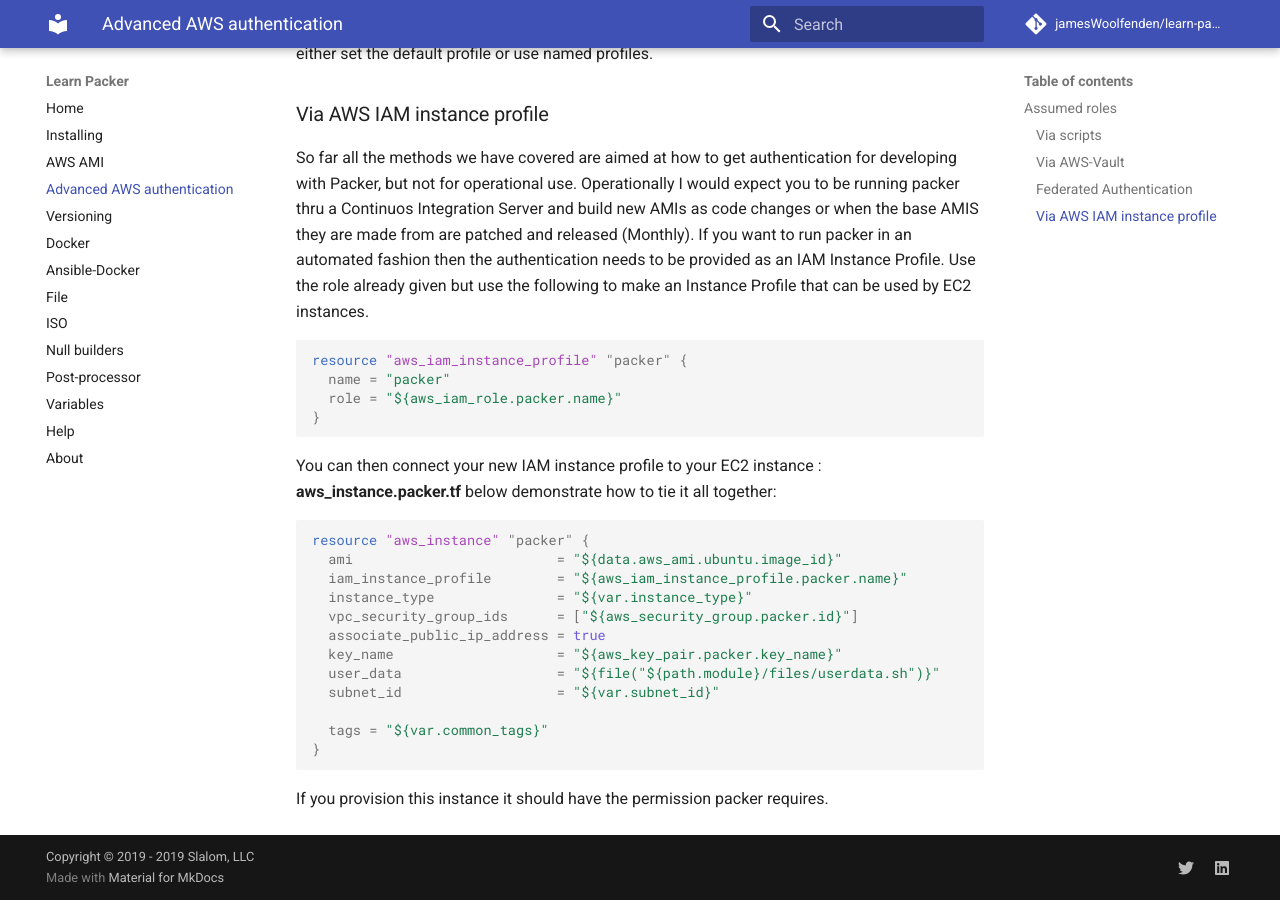
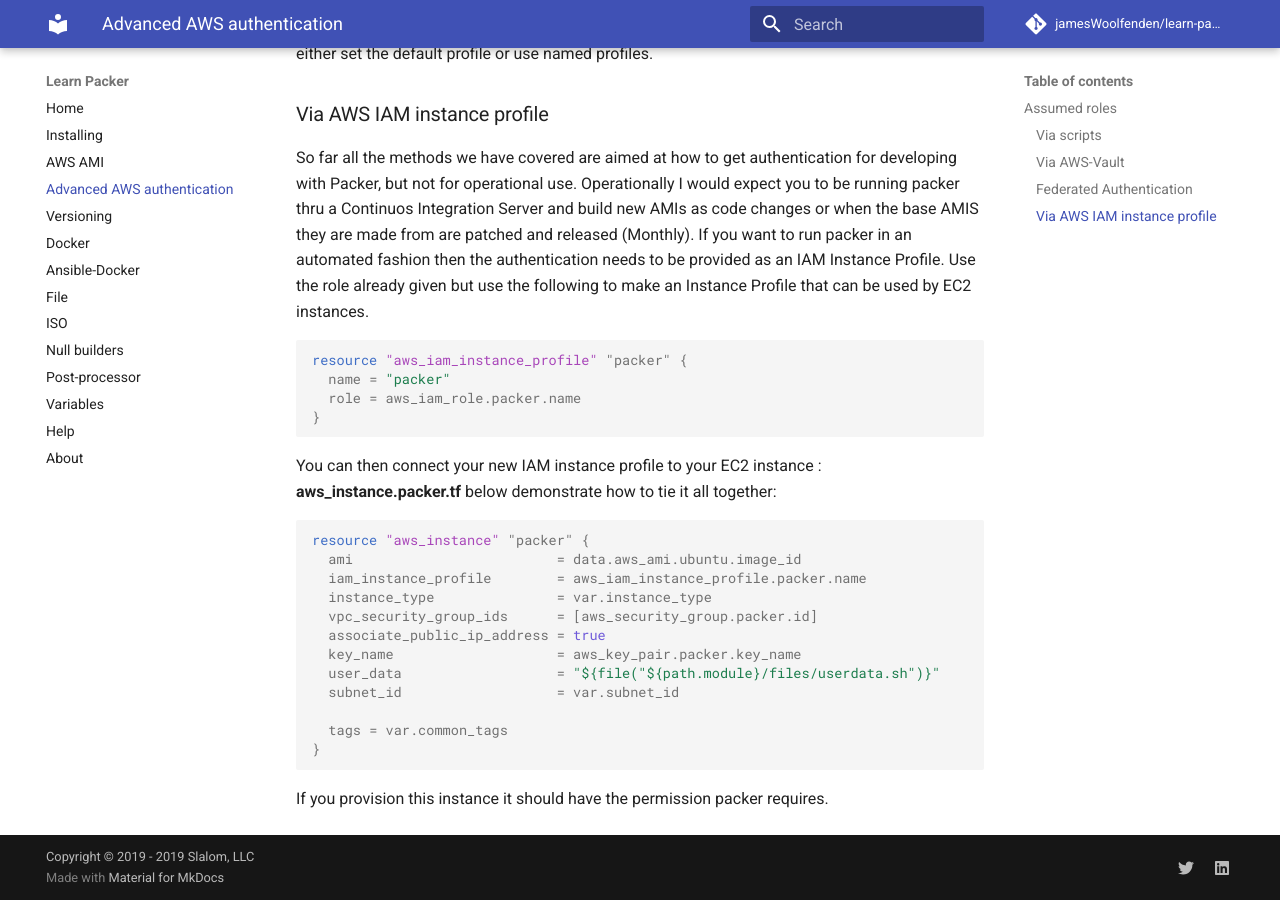
Before and after one commit to JamesWoolfenden/learn-packer, an MkDocs documentation site: the page built from docs/packer-aws-ami.2.md, in a window 1280 px wide and 900 px high, scrolled down 2577 px. Built offline with MkDocs 1.6.1 and Material for MkDocs 9.7.7, drawn with Linux system fonts in a browser that asks for light colours; comment, search, counter and statistics services are not loaded.

Commit message:
extensions

````diff
--- a/docs/packer-aws-ami.2.md
+++ b/docs/packer-aws-ami.2.md
@@ -121,7 +121,7 @@
 ```terraform
 resource "aws_iam_instance_profile" "packer" {
   name = "packer"
-  role = "${aws_iam_role.packer.name}"
+  role = aws_iam_role.packer.name
 }
 ```
 
@@ -130,16 +130,16 @@
 
 ```terraform
 resource "aws_instance" "packer" {
-  ami                         = "${data.aws_ami.ubuntu.image_id}"
-  iam_instance_profile        = "${aws_iam_instance_profile.packer.name}"
-  instance_type               = "${var.instance_type}"
-  vpc_security_group_ids      = ["${aws_security_group.packer.id}"]
+  ami                         = data.aws_ami.ubuntu.image_id
+  iam_instance_profile        = aws_iam_instance_profile.packer.name
+  instance_type               = var.instance_type
+  vpc_security_group_ids      = [aws_security_group.packer.id]
   associate_public_ip_address = true
-  key_name                    = "${aws_key_pair.packer.key_name}"
+  key_name                    = aws_key_pair.packer.key_name
   user_data                   = "${file("${path.module}/files/userdata.sh")}"
-  subnet_id                   = "${var.subnet_id}"
+  subnet_id                   = var.subnet_id
 
-  tags = "${var.common_tags}"
+  tags = var.common_tags
 }
 ```
 
--- a/mkdocs.yml
+++ b/mkdocs.yml
@@ -16,7 +16,7 @@
     - About: about.md
 theme:
   name: material
-  favicon: 'assets/images/favicon.png'
+  favicon: 'assets/images/favicon.ico'
 
 repo_name: 'jamesWoolfenden/learn-packer-web'
 repo_url: 'https://github.com/jamesWoolfenden/learn-packer-web'
````
Also changed, not shown: docs/docker.md (+6 -6 lines), docs/index.md (+1 -1 lines).
